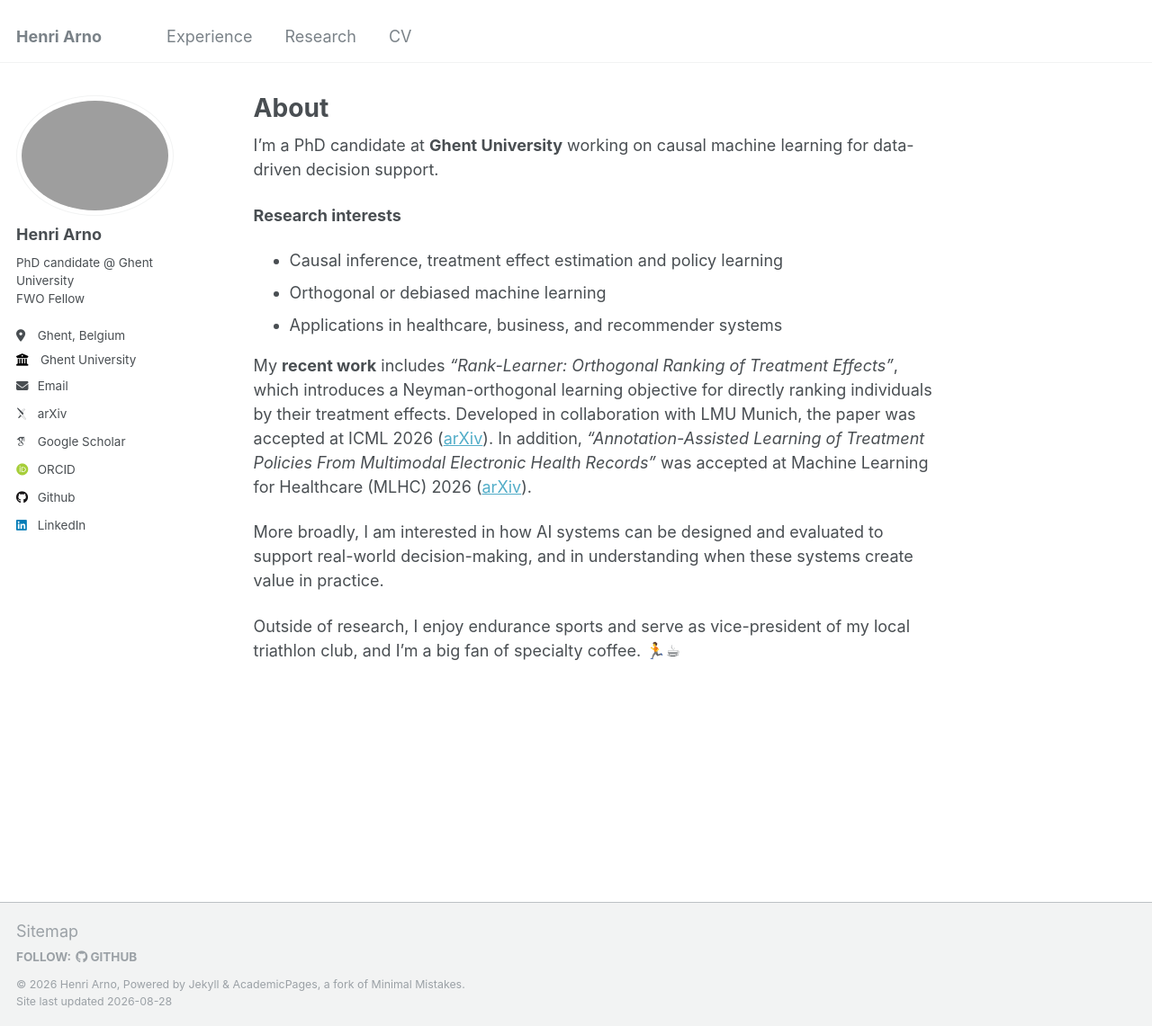
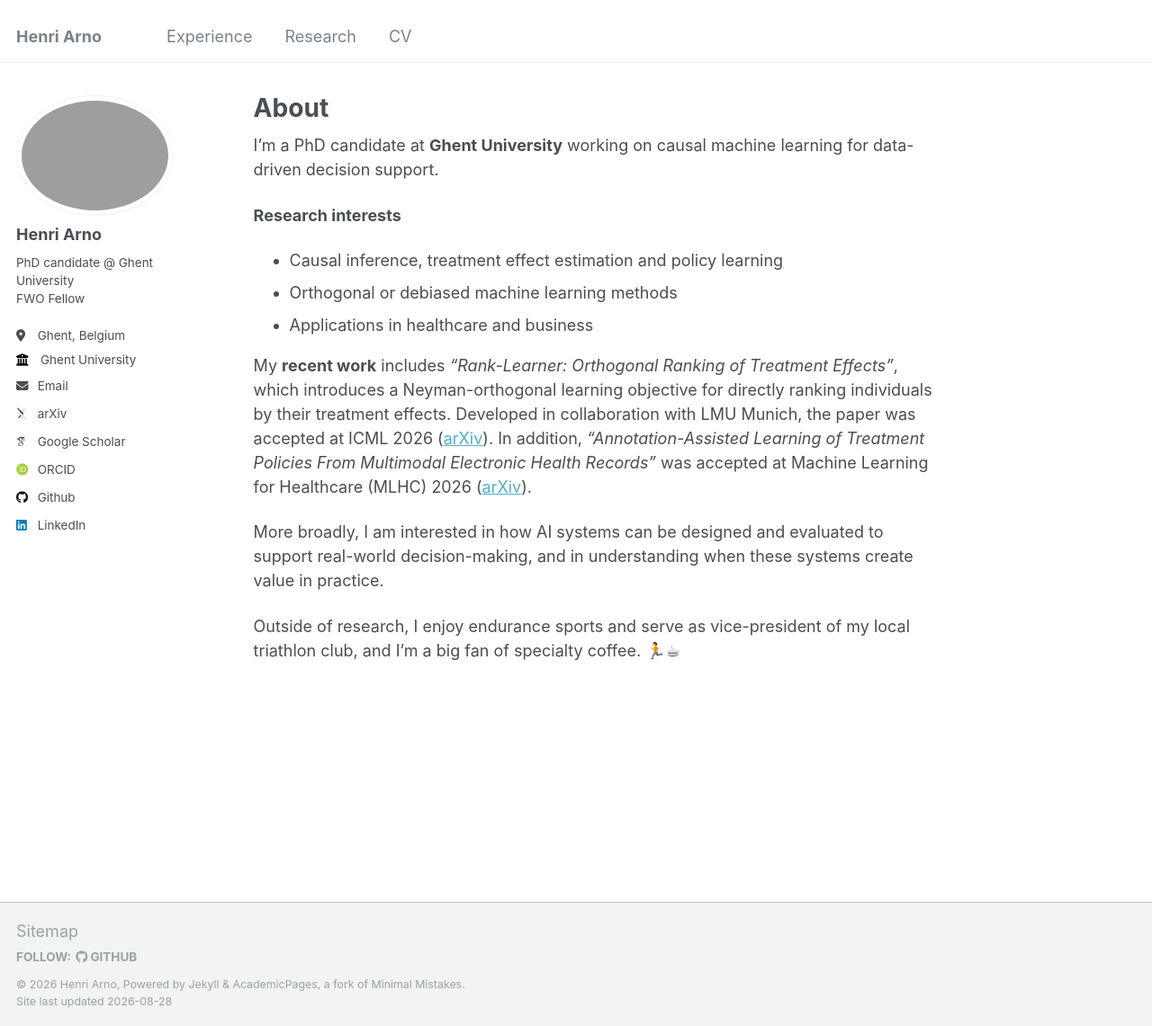
Before and after one commit to HenriArno/HenriArno.github.io, a Jekyll site: the page built from _pages/about.md, in a window 1280 px wide and 1141 px high. Shown: the whole window at 90% size. Built offline with Jekyll 4.4.1, drawn with Linux system fonts in a browser that asks for light colours; some web fonts are replaced.

Commit message:
Update about.md

```diff
--- a/_pages/about.md
+++ b/_pages/about.md
@@ -11,8 +11,8 @@ I’m a PhD candidate at **Ghent University** working on causal machine learning
 
 **Research interests**
 - Causal inference, treatment effect estimation and policy learning
-- Orthogonal or debiased machine learning
-- Applications in healthcare, business, and recommender systems
+- Orthogonal or debiased machine learning methods
+- Applications in healthcare and business
 
 My **recent work** includes *"Rank-Learner: Orthogonal Ranking of Treatment Effects"*, which introduces a Neyman-orthogonal learning objective for directly ranking individuals by their treatment effects. Developed in collaboration with LMU Munich, the paper was accepted at ICML 2026 ([arXiv](https://arxiv.org/abs/2602.03517)). In addition, *"Annotation-Assisted Learning of Treatment Policies From Multimodal Electronic Health Records"* was accepted at Machine Learning for Healthcare (MLHC) 2026 ([arXiv](https://arxiv.org/abs/2507.20993)).
 
```
